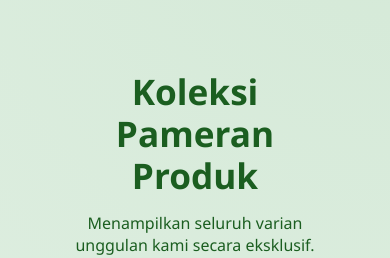
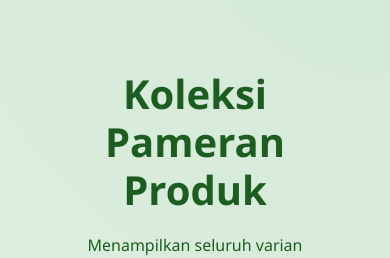
Before and after one commit to Valentio231/website-sai, a React (Vite) app in the folder frontend-sinar-anugerah/: page /produk in a window 390 px wide. Shown: the part 130-388 px from the top of the page. Built offline with nearby package versions, Linux system fonts and the light colour scheme.

Commit message:
perbaikan tampilan mobile

```diff
--- a/frontend-sinar-anugerah/src/App.css
+++ b/frontend-sinar-anugerah/src/App.css
@@ -1041,42 +1041,30 @@ body {
 
 
 
-/* ================= RESPONSIVE PRODUK (FIXED) ================= */
+/* ================= RESPONSIVE PRODUK ================= */
 
 @media (max-width: 1200px) {
   .grid-layout {
-    grid-template-columns: repeat(3, 1fr);
+    grid-template-columns: repeat(3, 1fr); /* 3 kolom untuk layar medium */
   }
 }
 
 @media (max-width: 992px) {
   .grid-layout {
-    grid-template-columns: repeat(2, 1fr);
+    grid-template-columns: repeat(2, 1fr); /* 2 kolom untuk tablet */
   }
   .hero-content {
     flex-direction: column;
     text-align: center;
-    gap: 30px;
-  }
-  .products-hero-section {
-    padding: 100px 5% 40px; /* Kurangi padding samping di tablet */
   }
 }
 
 @media (max-width: 600px) {
   .grid-layout {
-    grid-template-columns: 1fr;
-    gap: 20px;
+    grid-template-columns: 1fr; /* 1 kolom untuk HP */
   }
   .hero-text-box h1 {
-    font-size: 2.2rem; /* Ukuran ideal untuk HP */
-    margin-bottom: 15px;
-  }
-  .product-image-frame {
-    height: 250px;
-  }
-  .search-wrapper-hero {
-    max-width: 100%; /* Search bar jadi selebar layar HP */
+    font-size: 2.5rem;
   }
 }
 
```
